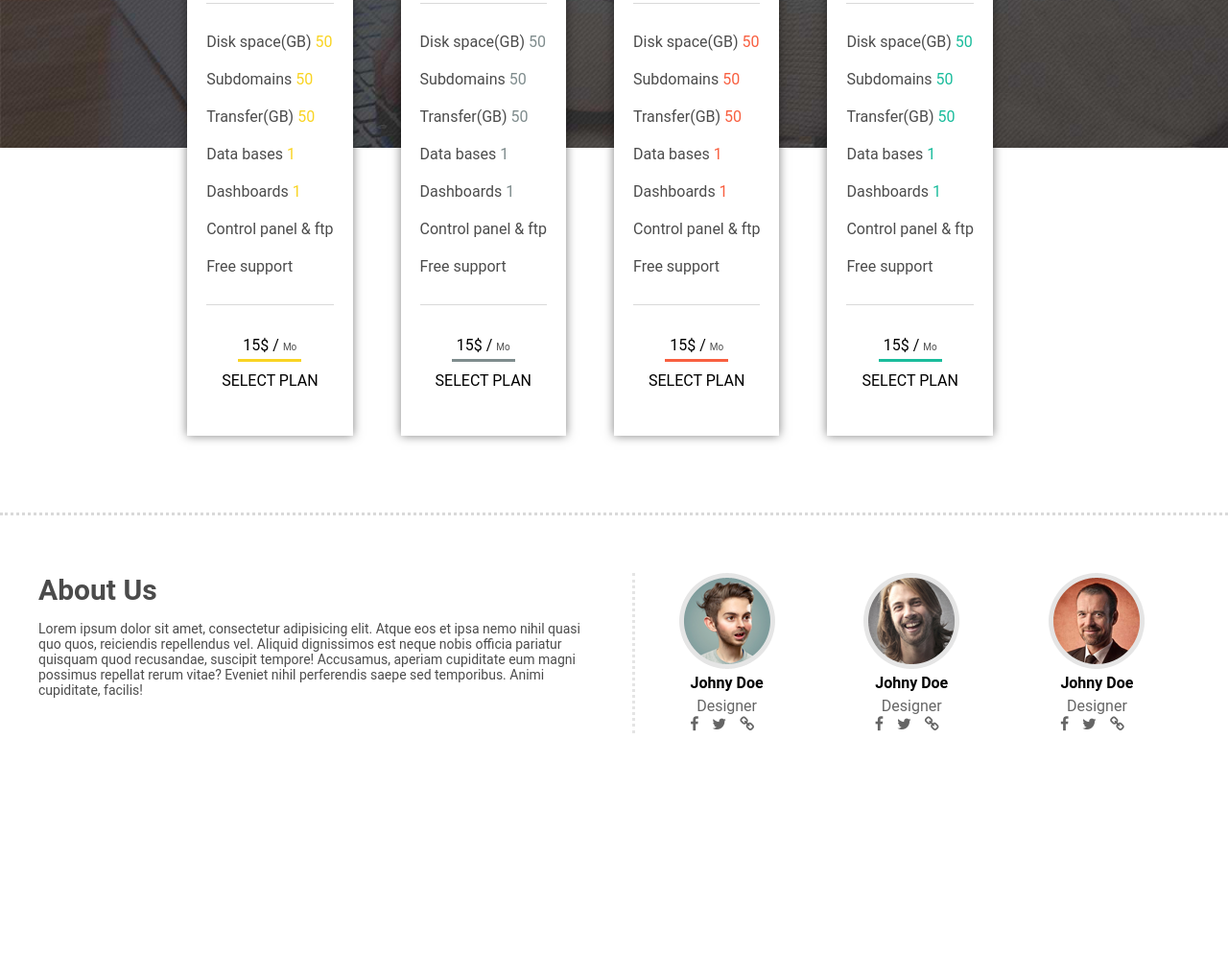
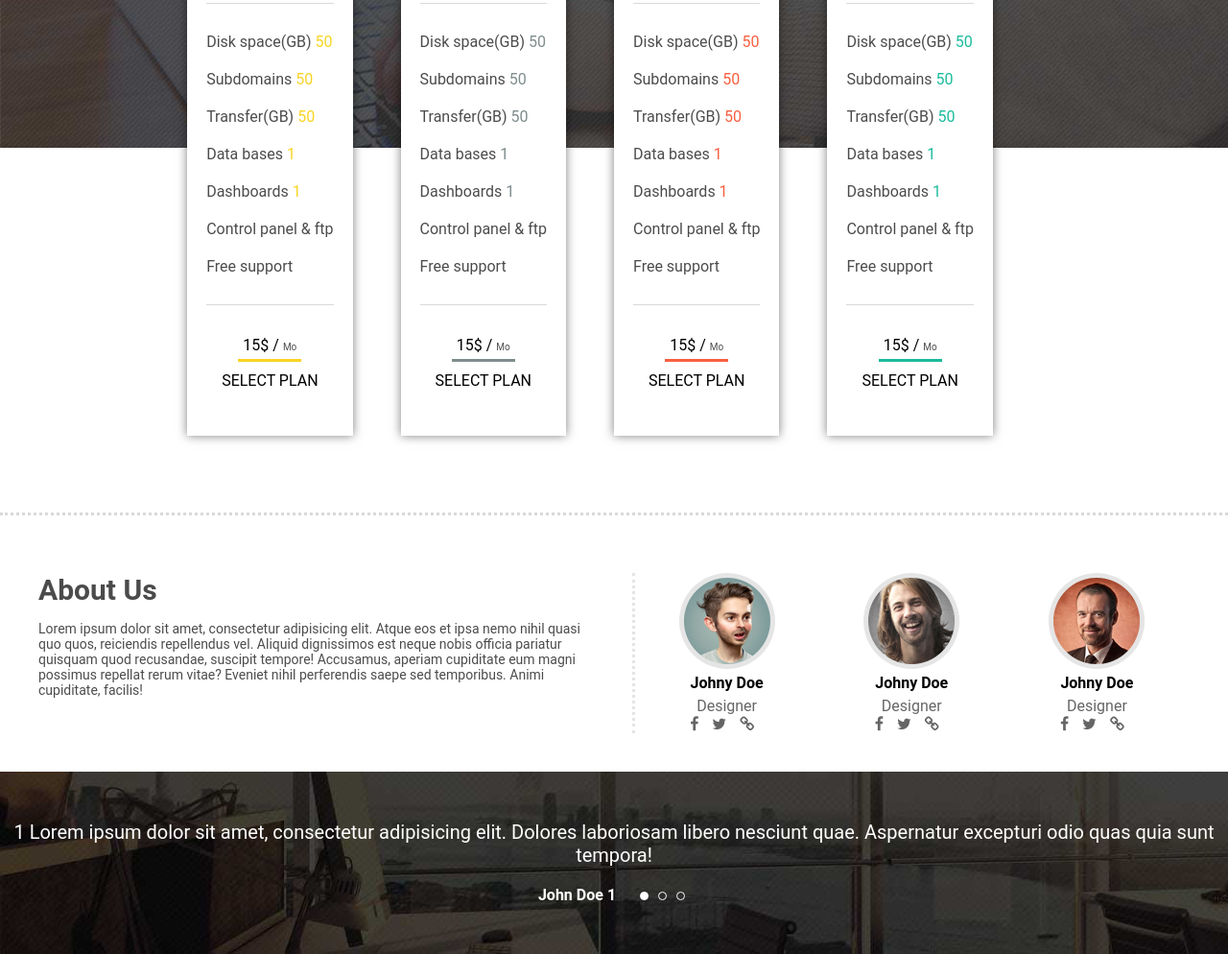
Before and after one commit to VladimirAfonin/sass_proj, a website: page public/index.html in a window 1280 px wide. Shown: the part 1539-2533 px from the top of the page at 96% size. Before the commit the page ends 2343 px from the top, so only its background shows below. Drawn offline with Linux system fonts and the light colour scheme.

Commit message:
- add slides section

```diff
--- a/public/index.html
+++ b/public/index.html
@@ -305,6 +305,54 @@
         </div>
     </section>
 
+    <section class="slider">
+        <div class="slider__slide">
+            <div class="slider__quote">
+               1 Lorem ipsum dolor sit amet, consectetur adipisicing elit. Dolores laboriosam libero nesciunt quae. Aspernatur excepturi odio quas quia sunt tempora!
+            </div>
+            <div class="slider__info">
+                <div class="slider__name">
+                    John Doe 1
+                </div>
+                <div class="slider__icons">
+                    <span class="slider__icon slider__icon--active"></span>
+                    <span class="slider__icon"></span>
+                    <span class="slider__icon"></span>
+                </div>
+            </div>
+        </div>
+        <div class="slider__slide hide">
+            <div class="slider__quote">
+                2 Lorem ipsum dolor sit amet, consectetur adipisicing elit. Dolores laboriosam libero nesciunt quae. Aspernatur excepturi odio quas quia sunt tempora!
+            </div>
+            <div class="slider__info">
+                <div class="slider__name">
+                    John Doe 2
+                </div>
+                <div class="slider__icons">
+                    <span class="slider__icon "></span>
+                    <span class="slider__icon"></span>
+                    <span class="slider__icon slider__icon--active"></span>
+                </div>
+            </div>
+        </div>
+        <div class="slider__slide hide">
+            <div class="slider__quote">
+                3 Lorem ipsum dolor sit amet, consectetur adipisicing elit. Dolores laboriosam libero nesciunt quae. Aspernatur excepturi odio quas quia sunt tempora!
+            </div>
+            <div class="slider__info">
+                <div class="slider__name">
+                    John Doe 3
+                </div>
+                <div class="slider__icons">
+                    <span class="slider__icon"></span>
+                    <span class="slider__icon slider__icon--active"></span>
+                    <span class="slider__icon"></span>
+                </div>
+            </div>
+        </div>
+    </section>
+
 </div>
 </body>
 </html>
--- a/src/scss/main.scss
+++ b/src/scss/main.scss
@@ -36,3 +36,7 @@ a {
   flex-grow: 1; // контент по всей ширине блока
   height: 100vh; // во весь экран клиента
 }
+
+.hide {
+  display: none !important;
+}
--- /dev/null
+++ b/src/scss/slider.scss
@@ -0,0 +1,51 @@
+@import "partials/mixins";
+@import "partials/params";
+
+.slider {
+  @include flex-center;
+  height: 190px;
+  background: url("img/comment_bg.jpg") no-repeat;
+  background-size: cover;
+  color: #fff;
+
+  &__slide {
+    @include flex-center;
+    opacity: 1;
+    transition: .5s opacity;
+  }
+
+  &__quote {
+    font-size: 20px;
+    margin-bottom: 20px;
+    text-align: center;
+  }
+
+  &__info {
+    display: flex;
+  }
+
+  &__name {
+    font-weight:bold;
+  }
+
+  &__icons {
+    display: inline-flex;
+    align-items: center;
+    margin-left: 20px;
+  }
+
+  &__icon {
+    position: relative;
+    width: 7px;
+    height: 7px;
+    top: 1px;
+    border-radius: 50%;
+    border: 1px solid #fff;
+    margin: 2px 5px;
+    cursor: pointer;
+    &--active {
+      background-color: #fff;
+    }
+  }
+
+}
```
Also changed, not shown: public/bundle.min.css.
